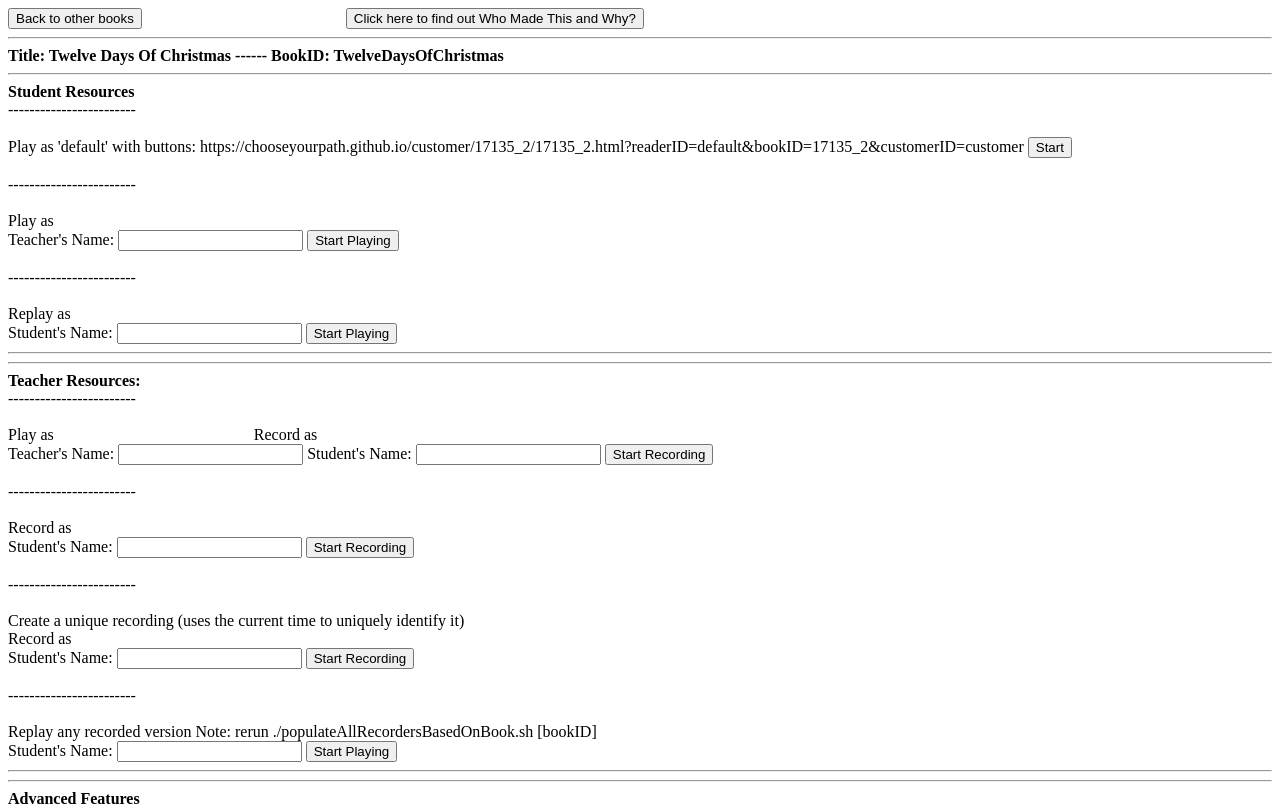
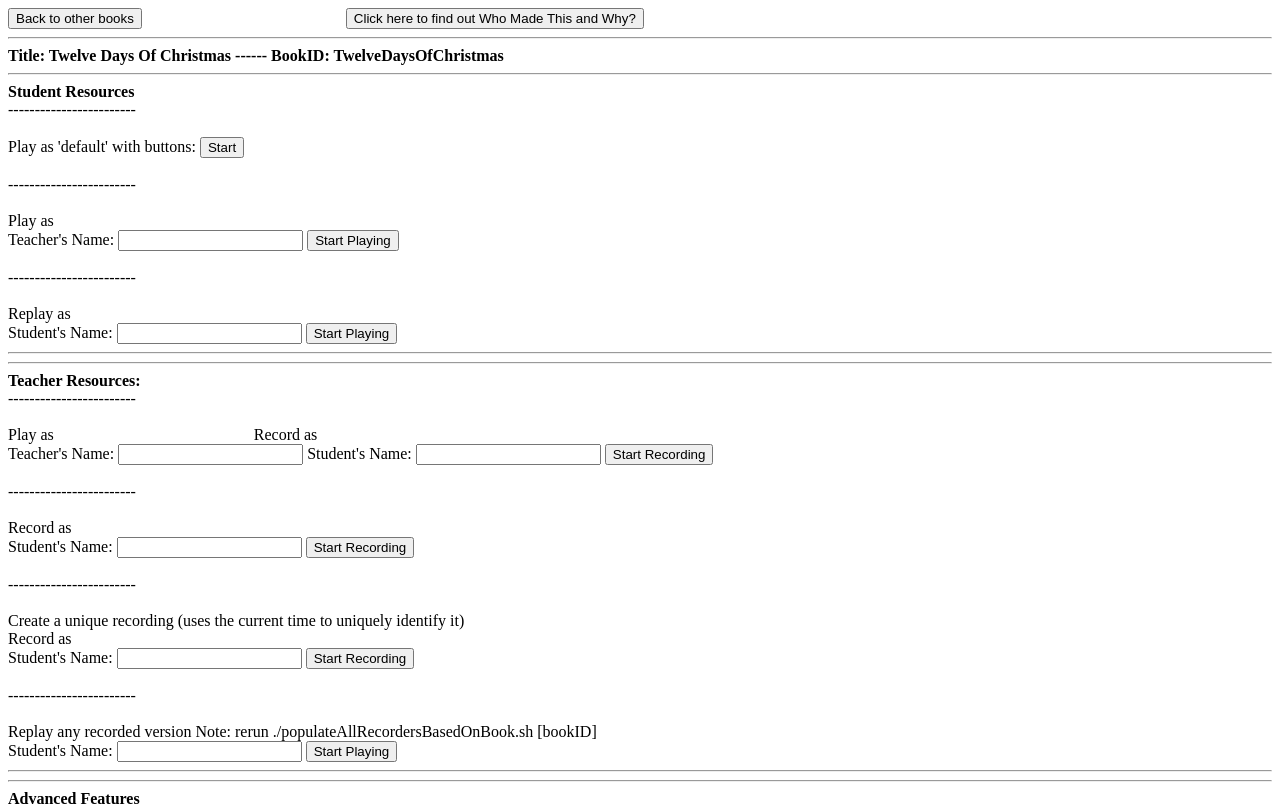
Before and after one commit to chooseyourpath/chooseyourpath.github.io, a plain HTML site: page TwelveDaysOfChristmas.html in a window 1280 px wide. Shown: the top 810 px of the page. Drawn offline with Linux system fonts and the light colour scheme; files whose address does not match are found by name.

Commit message:
Update TwelveDaysOfChristmas.html

```diff
--- a/TwelveDaysOfChristmas.html
+++ b/TwelveDaysOfChristmas.html
@@ -200,7 +200,6 @@
         <input type="hidden" name="playbutton" value="true" readonly>
         <input type="hidden" name="readerID" value="default" readonly />
         <input type="hidden" name="customerID" value="customer" readonly>
-        https://chooseyourpath.github.io/customer/17135_2/17135_2.html?readerID=default&bookID=17135_2&customerID=customer
         <button tabindex=16>Start</button>
     </form>
     <br>------------------------<br><br>
```
